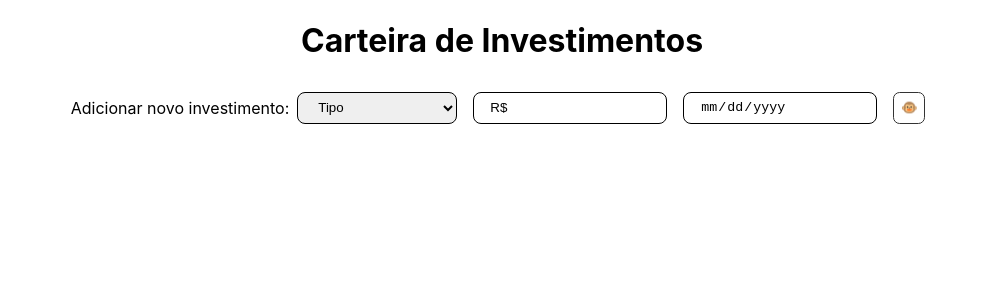
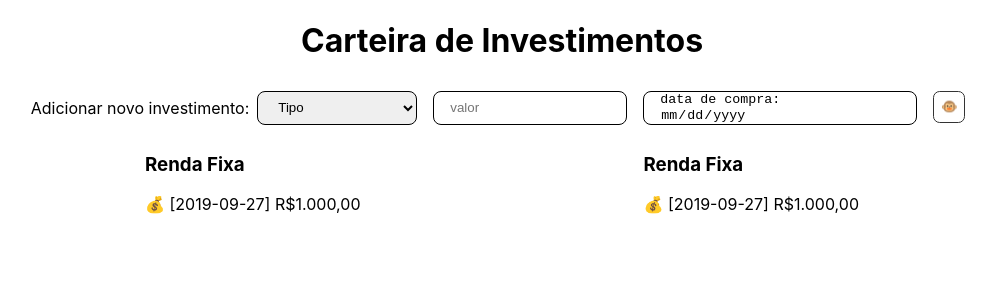
Before and after one commit to natth42/gorila-test, a React (Create React App) app: page / in a window 1280 px wide. Shown: the top 300 px of the page, without its empty margins (138-1134 px from the left). Built offline with nearby package versions, Linux system fonts and the light colour scheme.

Commit message:
created investment List component

```diff
--- a/src/App.css
+++ b/src/App.css
@@ -12,6 +12,23 @@ input[type="date"]::-webkit-inner-spin-button,
 input[type="date"]::-webkit-calendar-picker-indicator {
     display: none;
     -webkit-appearance: none;
+}
+
+input[type="date"]:before {
+  content: attr(placeholder) !important;
+  margin-right: 0.5em;
+}
+input[type="date"]:focus:before,
+input[type="date"]:valid:before {
+  content: "";
+}
+
+input[type="date"]{
+  width: 15rem;
+}
+
+ul, ol {
+  padding: 0rem;
 }
 
 .input {
@@ -36,3 +53,8 @@ input[type="date"]::-webkit-calendar-picker-indicator {
 .form-aligment{
   display: flex
 }
+
+.list-position{
+  display: flex;
+  justify-content: space-evenly;
+}
--- a/src/App.js
+++ b/src/App.js
@@ -1,5 +1,6 @@
 import React from 'react';
 import InvestmentForm from './components/investmentForm';
+import InvestmentList from './components/investmentList';
 import './App.css';
 
 function App() {
@@ -7,6 +8,14 @@ function App() {
     <>
       <h1 className="center-text">Carteira de Investimentos</h1>
       <InvestmentForm />
+      <div className="list-position">
+        <div>
+          <InvestmentList type="Renda Fixa" />
+        </div>
+        <div>
+          <InvestmentList type="Renda Fixa" />
+        </div>
+      </div>
     </>
   );
 }
--- a/src/components/investmentForm/index.js
+++ b/src/components/investmentForm/index.js
@@ -16,7 +16,7 @@ const InvestmentForm = () => {
     console.log(`send values: ✨${JSON.stringify(values)}✨`);
   }
 
-  const formatNumber = value => 'R$' + value.replace(/\D/g, "").replace(/\B(?=(\d{3})+(?!\d))/g, ",");
+  const formatNumber = value => value.replace(/\D/g, "").replace(/\B(?=(\d{3})+(?!\d))/g, ",");
 
   return (
     <div className="form-position">
@@ -28,7 +28,7 @@ const InvestmentForm = () => {
           <option value="rendaVariavel">Renda Variável</option>
         </select>
         <input className="input" type="text" placeholder="valor" value={formatNumber(values.value)} onChange={handleChange('value')} />
-        <input className="input" type="date" placeholder="data de compra" value={values.date} onChange={handleChange('date')} />
+        <input className="input" type="date" placeholder="data de compra: " value={values.date} onChange={handleChange('date')} />
         <button type="submit">🐵</button>
       </form>
     </div>
--- /dev/null
+++ b/src/components/investmentList/index.js
@@ -0,0 +1,14 @@
+import React from 'react';
+
+const InvestmentList = ({type}) => {
+    return (
+        <>
+            <h3>{type}</h3>
+            <ul>
+                <ol>💰 [2019-09-27] R$1.000,00</ol>
+            </ul>
+        </>
+    )
+}
+
+export default InvestmentList;
```
